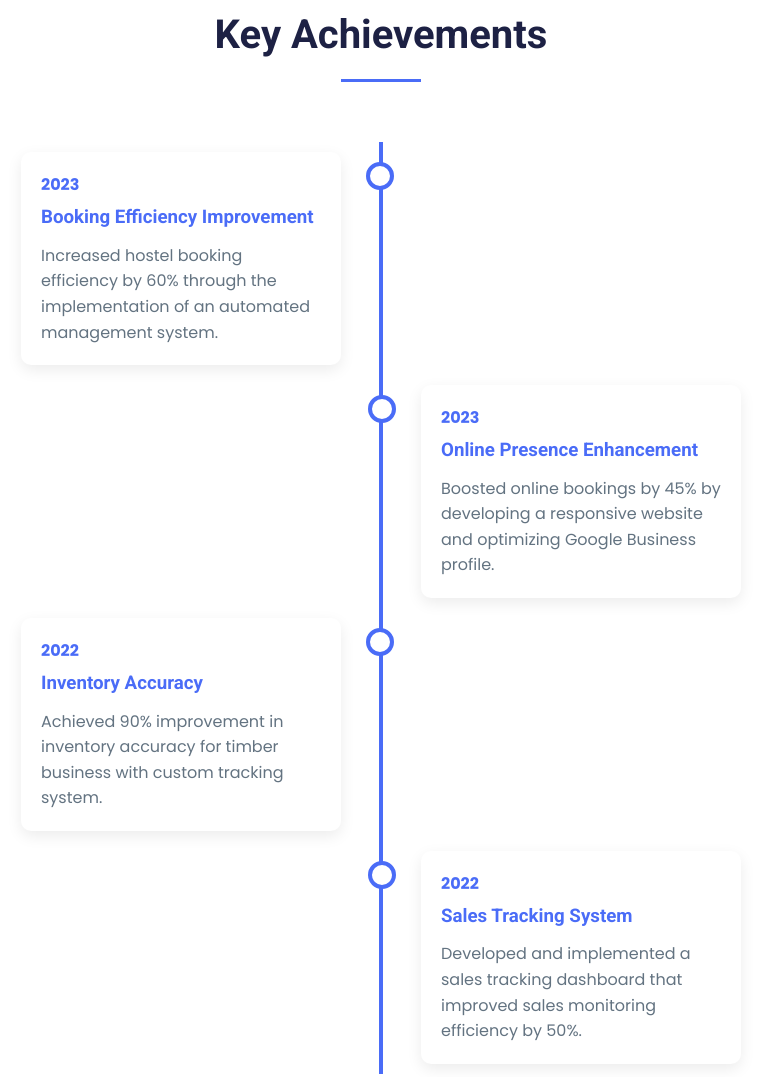
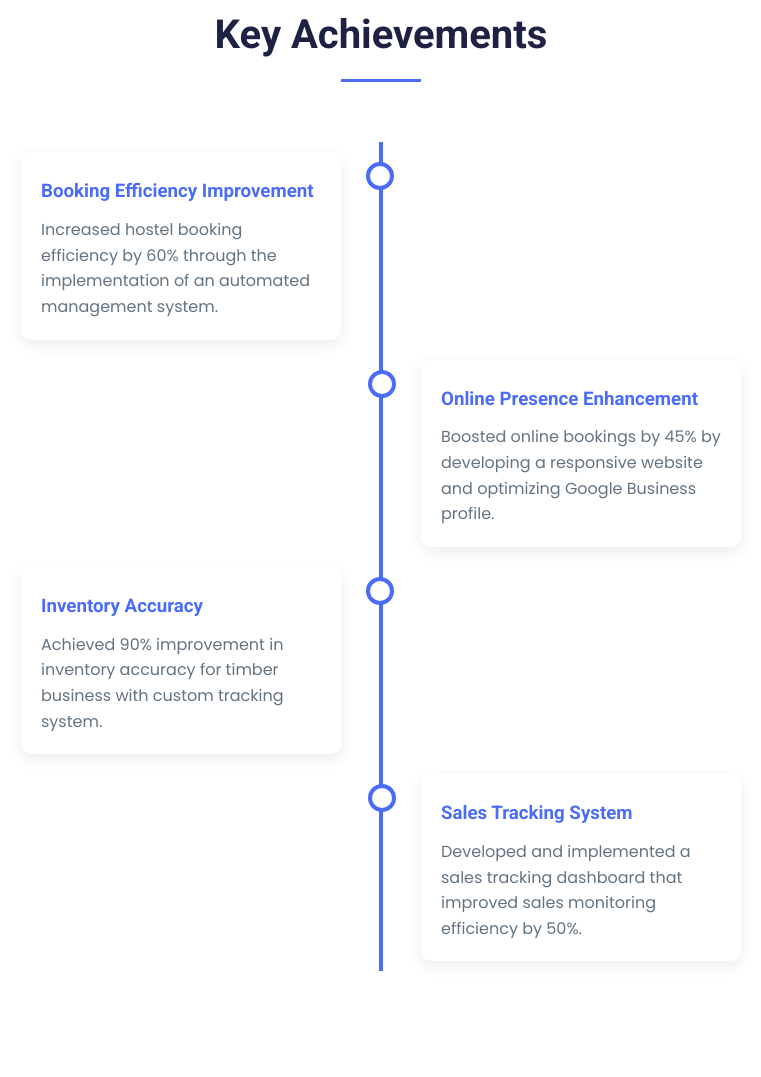
Before and after one commit to EllisFrank/EllisFrank.github.io, a plain HTML site: page index.html in a window 1280 px wide. Shown: the part 3185-4262 px from the top of the page, without its empty margins (259-1020 px from the left). Drawn offline with Linux system fonts and the light colour scheme.

Commit message:
Updated project with new changes

```diff
--- a/index.html
+++ b/index.html
@@ -911,28 +911,28 @@
             <div class="timeline">
                 <div class="timeline-item">
                     <div class="timeline-content">
-                        <div class="timeline-date">2023</div>
+                        <div class="timeline-date"></div>
                         <h3>Booking Efficiency Improvement</h3>
                         <p>Increased hostel booking efficiency by 60% through the implementation of an automated management system.</p>
                     </div>
                 </div>
                 <div class="timeline-item">
                     <div class="timeline-content">
-                        <div class="timeline-date">2023</div>
+                        <div class="timeline-date"></div>
                         <h3>Online Presence Enhancement</h3>
                         <p>Boosted online bookings by 45% by developing a responsive website and optimizing Google Business profile.</p>
                     </div>
                 </div>
                 <div class="timeline-item">
                     <div class="timeline-content">
-                        <div class="timeline-date">2022</div>
+                        <div class="timeline-date"></div>
                         <h3>Inventory Accuracy</h3>
                         <p>Achieved 90% improvement in inventory accuracy for timber business with custom tracking system.</p>
                     </div>
                 </div>
                 <div class="timeline-item">
                     <div class="timeline-content">
-                        <div class="timeline-date">2022</div>
+                        <div class="timeline-date"></div>
                         <h3>Sales Tracking System</h3>
                         <p>Developed and implemented a sales tracking dashboard that improved sales monitoring efficiency by 50%.</p>
                     </div>
```
